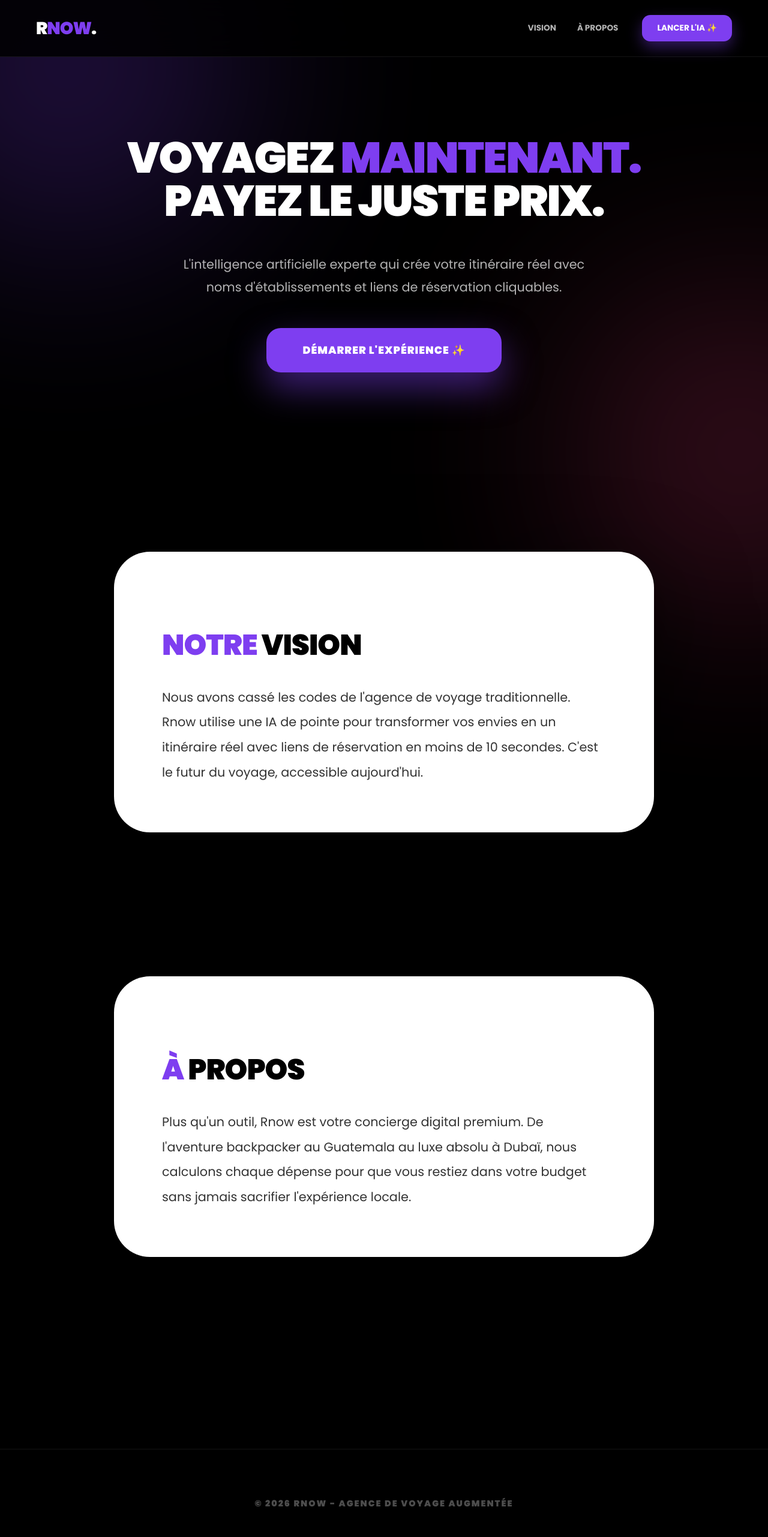
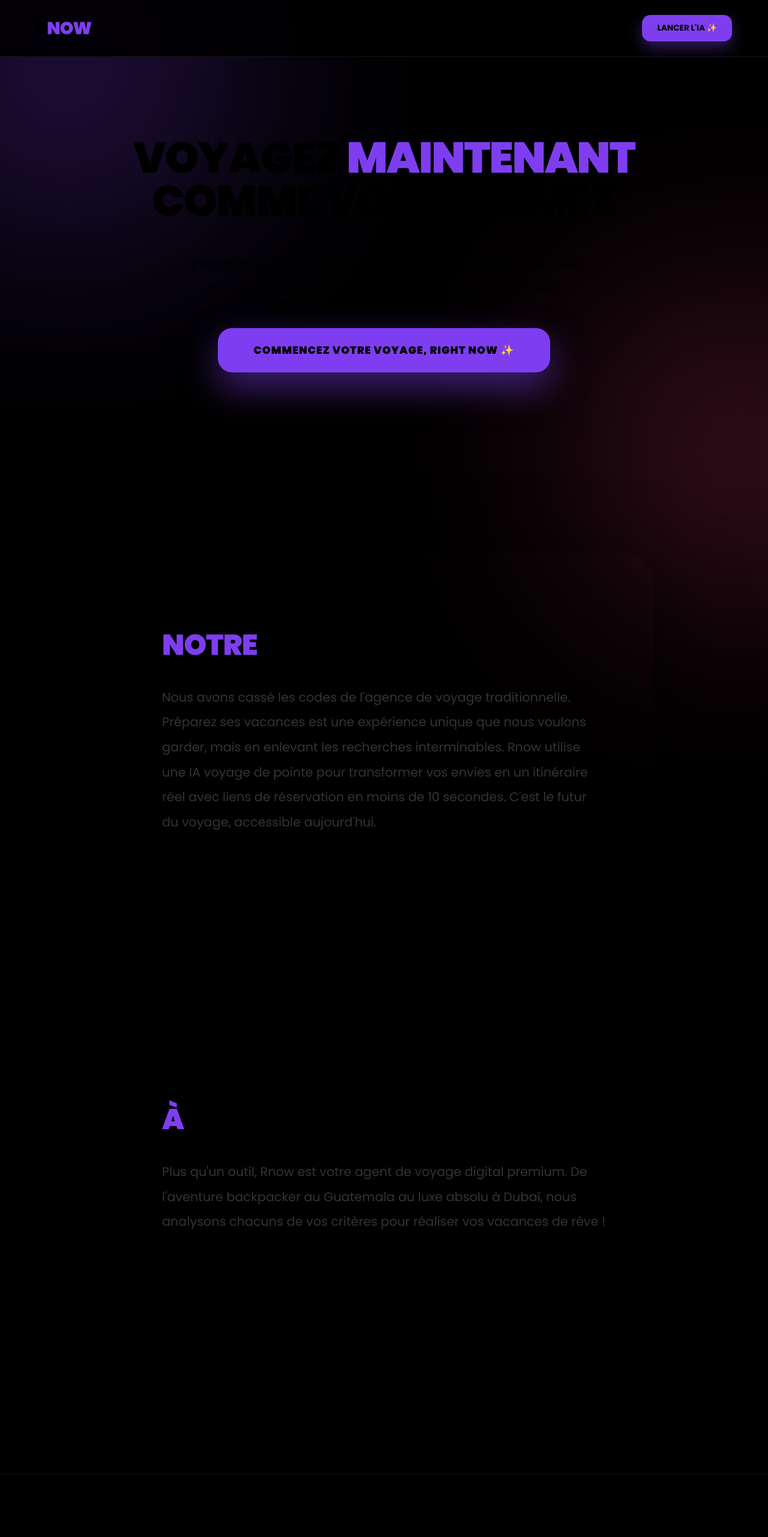
Before and after one commit to hamelalexandre1126-arch/Rnow-agence, a website: page index.html in a window 1280 px wide. Shown: the whole page at 60% size. Drawn offline with Linux system fonts and the light colour scheme.

Commit message:
Update index.html

```diff
--- a/index.html
+++ b/index.html
@@ -3,7 +3,8 @@
 <head>
     <meta charset="UTF-8">
     <meta name="viewport" content="width=device-width, initial-scale=1.0">
-    <title>Rnow | L'Expert-Concierge de Voyage IA</title>
+    <title>Rnow | L'Expert de Voyage boosté par l'
+        IA</title>
     <style>
         @import url('https://fonts.googleapis.com/css2?family=Poppins:wght@400;500;700;900&display=swap');
 
@@ -11,7 +12,8 @@
             --primary: #7e3ef0;
             --secondary: #f03e7e;
             --dark: #000000;
-            --white: #ffffff;
+            --white: #
+
             --glass: rgba(255, 255, 255, 0.03);
             --border: rgba(255, 255, 255, 0.08);
         }
@@ -239,9 +241,9 @@
     </nav>
 
     <div class="hero">
-        <h1>Voyagez <span>Maintenant.</span><br>Payez le juste prix.</h1>
+        <h1>Voyagez <span>Maintenant</span><br>Comme vous l'aimez</h1>
         <p class="subtitle">L'intelligence artificielle experte qui crée votre itinéraire réel avec noms d'établissements et liens de réservation cliquables.</p>
-        <a href="generateur.html" class="btn-cta">Démarrer l'expérience ✨</a>
+        <a href="generateur.html" class="btn-cta">Commencez votre voyage, right now ✨</a>
     </div>
 
     <div class="content-container">
@@ -250,7 +252,7 @@
             <div class="reveal-card">
                 <h2>Notre <span>Vision</span></h2>
                 <div class="content-text">
-                    Nous avons cassé les codes de l'agence de voyage traditionnelle. Rnow utilise une IA de pointe pour transformer vos envies en un itinéraire réel avec liens de réservation en moins de 10 secondes. C'est le futur du voyage, accessible aujourd'hui.
+                    Nous avons cassé les codes de l'agence de voyage traditionnelle. Préparez ses vacances est une expérience unique que nous voulons garder, mais en enlevant les recherches interminables. Rnow utilise une IA voyage de pointe pour transformer vos envies en un itinéraire réel avec liens de réservation en moins de 10 secondes. C'est le futur du voyage, accessible aujourd'hui.
                 </div>
             </div>
         </section>
@@ -259,7 +261,7 @@
             <div class="reveal-card">
                 <h2>À <span>Propos</span></h2>
                 <div class="content-text">
-                    Plus qu'un outil, Rnow est votre concierge digital premium. De l'aventure backpacker au Guatemala au luxe absolu à Dubaï, nous calculons chaque dépense pour que vous restiez dans votre budget sans jamais sacrifier l'expérience locale.
+                    Plus qu'un outil, Rnow est votre agent de voyage digital premium. De l'aventure backpacker au Guatemala au luxe absolu à Dubaï, nous analysons chacuns de vos critères pour réaliser vos vacances de rêve !
                 </div>
             </div>
         </section>
@@ -267,7 +269,7 @@
     </div>
 
     <footer>
-        <div class="footer-text">&copy; 2026 Rnow - Agence de voyage augmentée</div>
+        <div class="footer-text">&copy; 2026 Rnow - Agence de voyage boostée par l'IA </div>
     </footer>
 
     <script>
```
